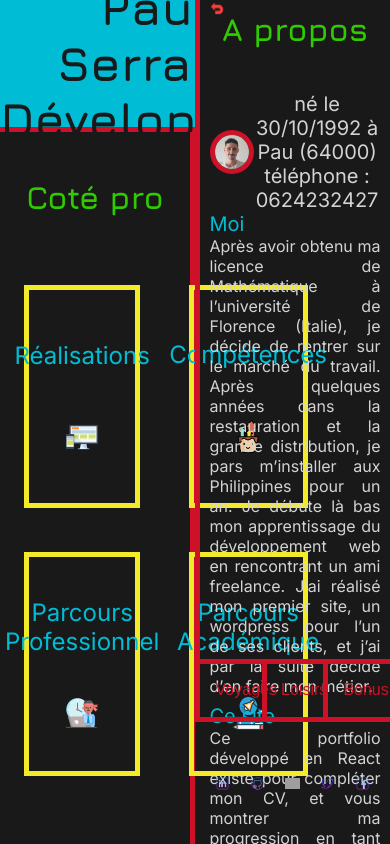
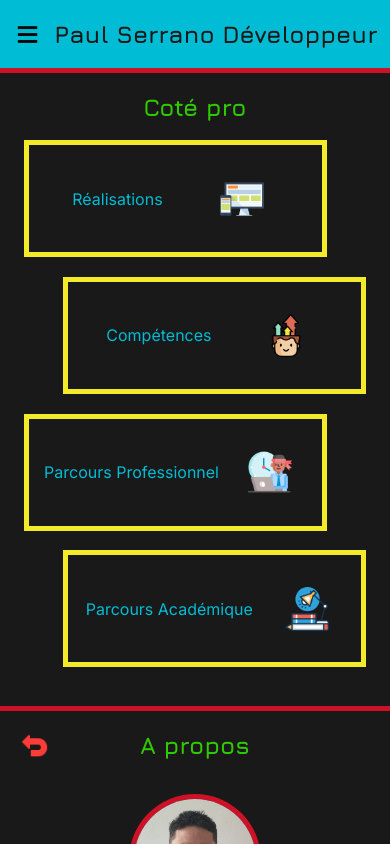
Before and after one commit to Paul-Serrano/portfolio-react, a React (Create React App) app: page / in a window 390 px wide. Both pictures are taken after a click on the element "A Propos". Shown: the top 844 px of the page. Built offline with nearby package versions, Linux system fonts and the light colour scheme; grey boxes are pictures that could not be loaded.

Commit message:
responsive design

```diff
--- a/src/components/Apropos.js
+++ b/src/components/Apropos.js
@@ -35,7 +35,7 @@ function Apropos() {
     })
 
     return(
-        <div className="about">
+        <div className="about perso-block">
             <BlockTitle
                 title="A propos"
                 close={closeApropos}
--- a/src/components/Bonus.js
+++ b/src/components/Bonus.js
@@ -24,7 +24,7 @@ function Bonus() {
     }
 
     return(
-        <div className="bonus">
+        <div className="bonus perso-block">
             <BlockTitle
                 title="Bonus"
                 close={closeBonus}
--- a/src/components/Competences.js
+++ b/src/components/Competences.js
@@ -53,7 +53,7 @@ function Competence() {
     }
 
     return(
-        <div className="skills comp">
+        <div className="skills pro-block">
             <BlockTitle
                 title="Compétences"
                 close={closeComp}
--- a/src/components/Loisirs.js
+++ b/src/components/Loisirs.js
@@ -24,7 +24,7 @@ function Loisirs() {
     }
 
     return(
-        <div className="hobby">
+        <div className="hobby perso-block">
             <BlockTitle
                 title="Loisirs"
                 close={closeLoisirs}
--- a/src/components/Voyages.js
+++ b/src/components/Voyages.js
@@ -35,12 +35,14 @@ function Voyages() {
     })
 
     return(
-        <div className="travel">
+        <div className="travel perso-block">
             <BlockTitle
                 title="Voyages"
                 close={closeVoyages}
             />
-            {travel}
+            <div className="travel-container">
+                {travel}
+            </div>
             <BlockNav
                 left="A propos"
                 switchl={switchApropos}
--- a/src/index.css
+++ b/src/index.css
@@ -500,7 +500,7 @@ body {
   background-color: whitesmoke;
   color: #191919;
   border: 5px solid #CE1126;
-  top: -100%;
+  top: -125%;
   height: 50%;
   justify-content: space-evenly;
   align-items: center;
@@ -604,6 +604,14 @@ body {
 
 /*Voyages -- start*/
 
+.travel-container {
+  display: flex;
+  flex-direction: column;
+  justify-content: space-evenly;
+  align-items: center;
+  height: 80%;
+}
+
 .travel-block {
   display: flex;
   justify-content: space-evenly;
@@ -612,7 +620,7 @@ body {
 }
 
 .travel-cover-img {
-  width: 15%;
+  width: 12.5%;
   border-radius: 1em;
   transition: linear 0.25s;
 }
@@ -695,3 +703,299 @@ body {
 }
 
 /*A propos -- end*/
+
+
+
+/* Phone wide responsive design -- start*/
+
+@media(max-width: 850px) {
+  .nav{
+    font-size: 1.5em;
+  }
+
+  .settings-btn-block {
+    width: 25%;
+  }
+
+  .pro-title, .perso-title {
+    font-size: 1em;
+  }
+
+  .index-block {
+    width: 75%;
+  }
+
+  .index-block-title {
+    font-size: 1em;
+  }
+
+  .block-title {
+    margin-top: 2.5%;
+    font-size: 1.25em;
+  }
+
+  .block-nav-btn {
+    font-size: 0.75em;
+  }
+
+  .block-nav-txt {
+    width: 75%;
+  }
+
+  .project-txt {
+    font-size: 1em;
+  }
+
+  .block-nav {
+    height: 10%;
+  }
+
+  .skills-title {
+    font-size: 1em;
+  }
+
+  .lang-bubble {
+    width: 75%;
+    height: auto;
+    padding: 5%;
+    right: 7.5%;
+  }
+
+  .lang-bubble-title {
+    font-size: 1em;
+  }
+
+  .lang-bubble-content {
+    font-size: 0.75em;
+  }
+
+  .env-bubble {
+    width: 75%;
+    height: auto;
+    padding: 5%;
+    right: 7.5%;
+  }
+
+  .env-bubble-title {
+    font-size: 1em;
+  }
+
+  .env-bubble-content {
+    font-size: 0.75em;
+  }
+
+  .work-title-block {
+    font-size: 1em;
+  }
+
+  .work {
+    margin: 1.5% 0 0;
+  }
+
+  .work p {
+    font-size: 0.75em;
+  }
+
+  .work-info {
+    font-size: 0.75em;
+  }
+
+  .work-content {
+    padding: 25% 0 0;
+    margin: 5% 0;
+  }
+
+  .study {
+    font-size: 0.75em;
+  }
+
+  .study-title {
+    font-size: 1em;
+  }
+
+  .about-intro-content {
+    font-size: 1em;
+  }
+
+  .about-title {
+    font-size: 1em;
+  }
+
+  .about-txt {
+    font-size: 0.5em;
+  }
+
+  .travel-title {
+    font-size: 1em;
+  }
+
+  .travel-txt {
+    font-size: 0.5em;
+  }
+
+}
+
+/* Phone wide responsive design -- end*/
+
+/* Phone portrait responsive design -- start*/
+
+@media(max-width: 450px) {
+  .main {
+    flex-direction: column;
+    height: 100%;
+  }
+
+  .left-side, .right-side {
+    width: 100%;
+  }
+
+  .nav, .settings, .footer {
+    padding: 5% 0;
+  }
+
+  .footer-link {
+    width: 10%;
+  }
+
+  .pro {
+    border-right: none;
+    border-bottom: 5px solid #CE1126;
+    height: 75vh
+  }
+
+  .perso {
+    border-left: none;
+    height: 75vh;
+  }
+
+  .pro-title, .perso-title {
+    font-size: 1.5em;
+    margin: 5% 0 0;
+  }
+
+  .pro-content, .perso-content {
+    display: flex;
+    flex-direction: column;
+    justify-content: space-evenly;
+    height: 100%;
+    margin: 5% 0;
+  }
+
+
+  .index-block {
+    flex-direction: row;
+    margin-bottom: 5%;
+    position: relative;
+  }
+
+  .index-block:nth-child(1), .index-block:nth-child(3) {
+    right: 5%;
+  }
+
+  .index-block:nth-child(2), .index-block:nth-child(4) {
+    right: -5%;
+  }
+
+  .index-block-icon {
+    width: 15%;
+    padding: 5%;
+  }
+
+  .pro-block {
+    height: 75vh;
+    border-bottom: 5px solid #CE1126;
+    border-right: none;
+  }
+
+  .block-title {
+    font-size: 1.5em;
+    margin: 5% 0 0;
+  }
+
+  .block-title-return-btn {
+    top: 0;
+  }
+
+  .project-txt {
+    font-size: 1.25em;
+  }
+
+  .project-icon {
+    width: 15%;
+  }
+
+  .skills-title {
+    font-size: 1.25em;
+  }
+
+  .lang-block {
+    width: 75%;
+  }
+
+  .lang-bubble{
+    right: 5%;
+  }
+
+  .env-bubble {
+    top: -50%;
+    right: 5%;
+  }
+
+  .env-block {
+    width: 15%;
+  }
+
+  .work-content {
+    padding: 0;
+    margin: 0;
+    height: 75%;
+  }
+
+  .study {
+    font-size: 1em
+  }
+
+  .study-title {
+    font-size: 1.25em;
+  }
+
+  .perso-block {
+    height: 75vh;
+    border-left: none;
+  }
+
+  .about-intro {
+    flex-direction: column;
+  }
+
+  .about-intro-content {
+    font-size: 1.25em;
+    margin-top: 5%;
+  }
+
+  .about-title {
+    font-size: 1.25em;
+  }
+
+  .about-txt {
+    font-size: 0.75em;
+  }
+
+  .about-img {
+    width: 35%;
+  }
+
+  .travel-cover-img {
+    width: 20%;
+  }
+
+  .travel-title {
+    font-size: 1.25em;
+  }
+
+  .travel-txt {
+    font-size: 0.75em;
+  }
+}
+
+/* Phone portrait responsive design -- end*/
```
